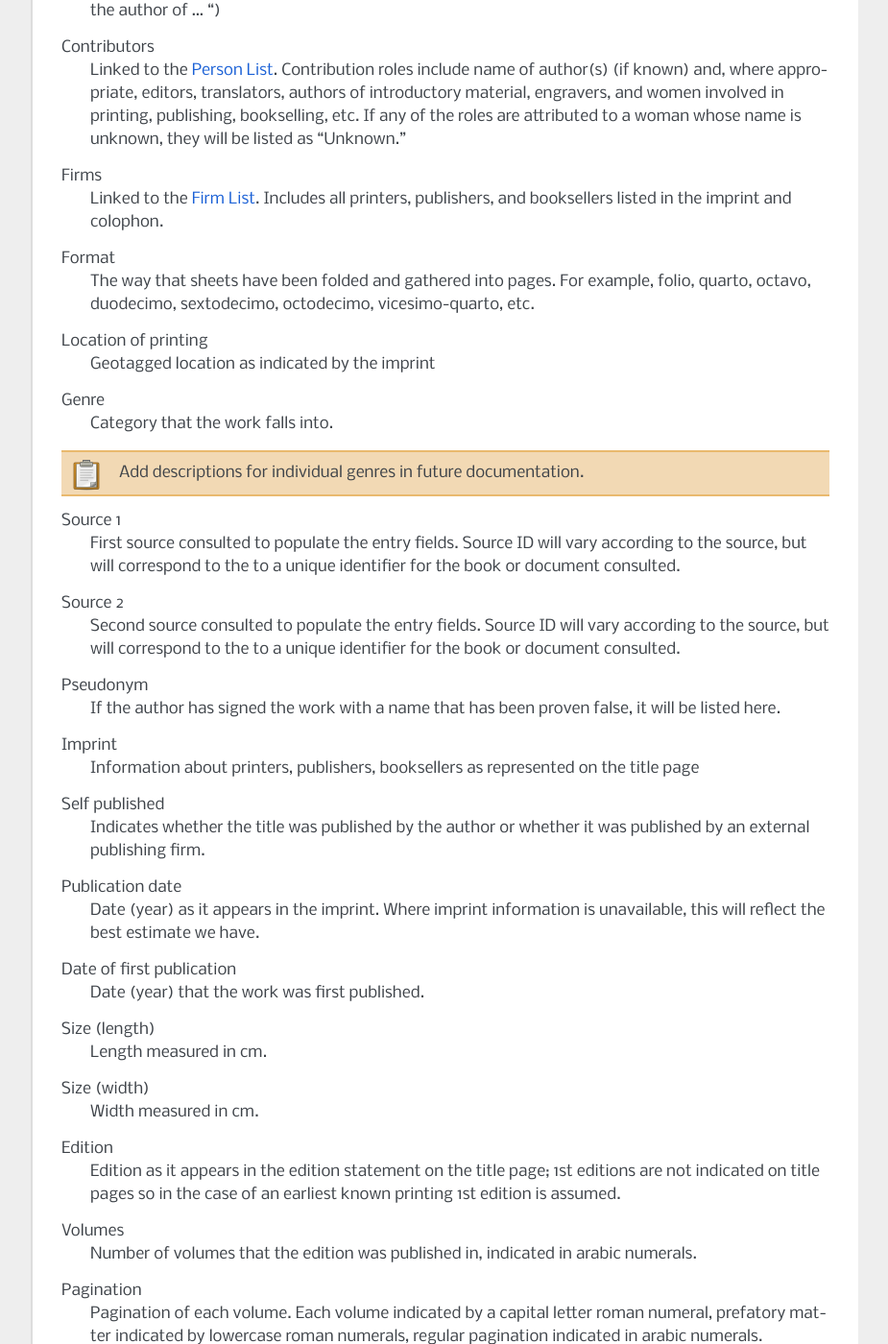
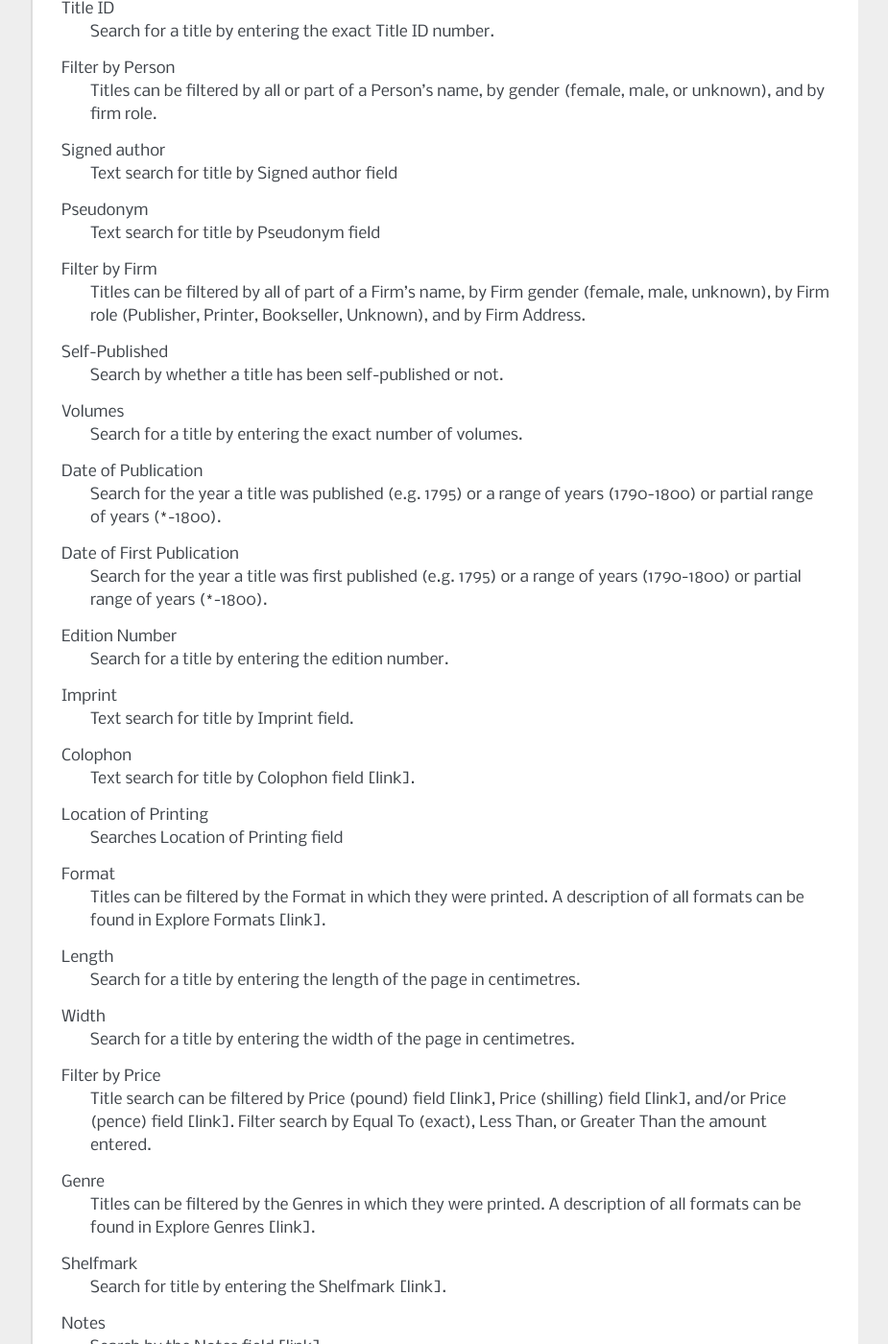
Before and after one commit to sfu-dhil/wphp-docs, a Sphinx documentation site: the page built from source/titles.rst, in a window 1280 px wide and 1400 px high, scrolled down 513 px. Shown: the whole window at 96% size, without its empty margins (198-1123 px from the left). Built offline with Sphinx 7.4.7, drawn with Linux system fonts in a browser that asks for light colours; some of the changed text lies outside the part shown.

Commit message:
Merging titles documentation from Google doc

```diff
--- a/source/titles.rst
+++ b/source/titles.rst
@@ -3,17 +3,150 @@
 Titles
 ======
 
-.. _title-list:
+.. _titles-explore-label:
 
-Title List
-----------
+Explore Titles
+--------------
 
-The title list contains all the title entries organized by ID. For each entry, the title list shows the :ref:`ID <title-field-id>`, :ref:`Title <title-field-title>`, Author, :ref:`Firms <firm-field-name>` :ref:`(City) <firm-field-city>`, :ref:`Date <title-field-publication-date>`, and :ref:`Edition <title-field-edition>`.
+Explore titles contains all the title entries organized by ID. For each title, the title list shows the Title ID, Title, Contributor (Roles), Firms (Firm Role), Date, and Edition.
 
-.. Include all links to fields
+.. _titles-search-label:
+
+Search Titles
+-------------
+
+The Title Search page defaults to a basic title search function with a Results Sorted By field and an Advanced Search button.
+
+
+.. _titles-search-title:
+
+Title
+  Text search for all or part of a title.
+
+.. _titles-search-results-sorted-by:
+
+Results Sorted By
+  Sort results alphabetically, by publication date, by first publication date, and by edition number.
+
+.. _titles-search-id:
+
+Title ID
+  Search for a title by entering the exact Title ID number.
+
+.. _titles-search-filter-person:
+
+Filter by Person
+  Titles can be filtered by all or part of a Person’s name, by gender (female, male, or unknown), and by firm role.
+
+.. _titles-search-signed-author:
+
+Signed author
+  Text search for title by Signed author field
+
+.. _titles-search-pseudonym:
+
+Pseudonym
+  Text search for title by Pseudonym field
+
+.. _titles-search-filter-firm:
+
+Filter by Firm
+  Titles can be filtered by all of part of a Firm’s name, by Firm gender (female, male, unknown), by Firm role (Publisher, Printer, Bookseller, Unknown), and by Firm Address.
+
+.. _titles-search-self-published:
+
+Self-Published
+	Search by whether a title has been self-published or not.
+
+.. _titles-search-volumes:
+
+Volumes
+	Search for a title by entering the exact number of volumes.
+
+.. _titles-search-date-of-publication:
+
+Date of Publication
+  Search for the year a title was published (e.g. 1795) or a range of years (1790-1800) or partial range of years (``*``-1800).
+
+.. _titles-search-date-of-first-publication:
+
+Date of First Publication
+  Search for the year a title was first published (e.g. 1795) or a range of years (1790-1800) or partial range of years (``*``-1800).
+
+.. _titles-search-edition-number:
+
+Edition Number
+  Search for a title by entering the edition number.
+
+.. _titles-search-imprint:
+
+Imprint
+  Text search for title by Imprint field.
+
+.. _titles-search-colophon:
+
+Colophon
+  Text search for title by Colophon field [link].
+
+.. _titles-search-location-of-printing:
+
+Location of Printing
+  Searches Location of Printing field
+
+.. _titles-search-format:
+
+Format
+  Titles can be filtered by the Format in which they were printed.  A description of all formats can be found in Explore Formats [link].
+
+.. _titles-search-length:
+
+Length
+  Search for a title by entering the length of the page in centimetres.
+
+.. _titles-search-width:
+
+Width
+  Search for a title by entering the width of the page in centimetres.
+
+.. _titles-search-filter-by-price:
+
+Filter by Price
+  Title search can be filtered by Price (pound) field [link], Price (shilling) field [link], and/or Price (pence) field [link]. Filter search by Equal To (exact), Less Than, or Greater Than the amount entered.
+
+.. _titles-search-genre:
+
+Genre
+  Titles can be filtered by the Genres in which they were printed.  A description of all formats can be found in Explore Genres [link].
+
+.. _titles-search-shelfmark:
+
+Shelfmark
+  Search for title by entering the Shelfmark [link].
+
+.. _titles-search-notes:
+
+Notes
+	Search by the Notes field [link].
+
+.. _titles-search-hand-verified:
+
+Hand-Verified
+  Title search can be filtered by titles which have been Hand-Verified [link] by clicking Yes, or not Hand-Verified by clicking No. The default setting of None removes the filter.
+
+.. _titles-search-verified:
+
+Verified
+  Title search can be filtered by titles which have been Verified [link] by clicking Yes, or not Verified by clicking No. The default setting of None removes the filter.
+
+.. _titles-search-attempted-verification:
+
+Attempted Verification
+  Title search can be filtered by texts which have had an Attempted Verification [link] by clicking Yes, or no attempted Verification by clicking No. The default setting of None removes the filter.
+
+Search results appear below the search fields. The search can be reset using the reset button. A list of the entries generated by the search can be exported using the export button. Results can be exported with MLA, Chicago, APA formatting or as a BibTex file. Search results include the Title ID, Title, Contributors (Role), Firms (Role), Date of Publication, Edition [all linked].
 
 Title fields
-^^^^^^^^^^^^
+------------
 
 .. _title-field-id:
 
@@ -25,92 +158,33 @@ Title ID
 Title
   Full title as it appears on the title page, including subtitle, signed author, and edition statement where applicable
 
+.. _title-field-contributors:
+
+Contributors
+  Linked to the :ref:`Person List <person-list>`. Contribution roles include name of author(s) (if known) and, where appropriate, editors, translators, authors of introductory material, engravers, and women involved in printing, publishing, bookselling, etc. If any of the roles are attributed to a woman whose name is unknown, they will be listed as “Unknown.”
+
 .. _title-field-signed-author:
 
 Signed author
   Author attribution as it appears on the title page or at the end of the preface. (Ex. “By a lady,” “By the author of . . . “)
 
-.. _title-field-contributors:
 
-Contributors
-  Linked to the :ref:`Person List <person-list>`. Contribution roles include name of author(s) (if known) and, where appropriate, editors, translators, authors of introductory material, engravers, and women involved in printing, publishing, bookselling, etc. If any of the roles are attributed to a woman whose name is unknown, they will be listed as “Unknown.”
+.. _title-field-pseudonym:
+
+Pseudonym
+  If the author has signed the work with a name that is false or made up.
 
 
 .. _title-field-firms:
 
 Firms
-  Linked to the :ref:`Firm List <firm-list>`. Includes all printers, publishers, and booksellers listed in the imprint and colophon.
+  Linked to the :ref:`Firms <firm-list>`. Includes all printers, publishers, and booksellers listed in the imprint and colophon.
 
-.. check list vs. table
-
-.. _title-field-format:
-
-Format
-  The way that sheets have been folded and gathered into pages. For example, folio, quarto, octavo, duodecimo, sextodecimo, octodecimo, vicesimo-quarto, etc.
-
-.. check formatting--sentence broken into paragraphs
-
-.. _title-field-location-of-printing:
-
-Location of printing
-  Geotagged location as indicated by the imprint
-
-.. _title-field-genre:
-
-Genre
-  Category that the work falls into.
-
-.. todo:: Add descriptions for individual genres in future documentation.
-
-.. _title-field-source-1:
-
-Source 1
-  First source consulted to populate the entry fields. Source ID will vary according to the source, but will correspond to the to a unique identifier for the book or document consulted.
-
-.. _title-field-source-2:
-
-Source 2
-  Second source consulted to populate the entry fields. Source ID will vary according to the source, but will correspond to the to a unique identifier for the book or document consulted.
-
-.. _title-field-pseudonym:
-
-Pseudonym
-  If the author has signed the work with a name that has been proven false, it will be listed here.
-
-.. _title-field-imprint:
-
-Imprint
-  Information about printers, publishers, booksellers as represented on the title page
 
 .. _title-field-self-published:
 
 Self published
   Indicates whether the title was published by the author or whether it was published by an external publishing firm.
-
-.. _title-field-publication-date:
-
-Publication date
-  Date (year) as it appears in the imprint. Where imprint information is unavailable, this will reflect the best estimate we have.
-
-.. _title-field-date-of-first-publication:
-
-Date of first publication
-  Date (year) that the work was first published.
-
-.. _title-field-size-length:
-
-Size (length)
-  Length measured in cm.
-
-.. _title-field-size-width:
-
-Size (width)
-  Width measured in cm.
-
-.. _title-field-edition:
-
-Edition
-  Edition as it appears in the edition statement on the title page; 1st editions are not indicated on title pages so in the case of an earliest known printing 1st edition is assumed.
 
 .. _title-field-volumes:
 
@@ -121,6 +195,59 @@ Volumes
 
 Pagination
   Pagination of each volume. Each volume indicated by a capital letter roman numeral, prefatory matter indicated by lowercase roman numerals, regular pagination indicated in arabic numerals.
+
+
+.. _title-field-date-of-publication:
+
+Date of Publication
+  Date (year) as it appears in the imprint. Where imprint information is unavailable, this will reflect the best estimate we have.
+
+.. _title-field-edition:
+
+Edition
+  Edition as it appears in the edition statement on the title page; 1st editions are not indicated on title pages so in the case of an earliest known printing 1st edition is assumed.
+
+.. _title-field-edition-number:
+
+Edition Number
+  Edition number translated into arabic numerals from the form as it appeared on the title page.
+
+
+.. _title-field-date-of-first-publication:
+
+Date of first publication
+  Date (year) that the work was first published.
+
+.. _title-field-imprint:
+
+Imprint
+  Information about printers, publishers, booksellers as represented on the title page
+
+.. _title-field-colophon:
+
+Colophon
+  Information, usually about the printer, including an address when provided, found at the front or the back of the book.
+
+.. _title-field-location-of-printing:
+
+Location of printing
+  City or town and country in which publication was printed. Selecting location will open the Geonames entry.
+
+.. _title-field-format:
+
+Format
+  The way that sheets have been folded and gathered into pages. Formats might include folio, quarto, octavo, duodecimo, sextodecimo, octodecimo, vicesimo-quarto. Selecting the format will open a page with description of format and list of titles published in that format.
+
+
+.. _title-field-length:
+
+Length
+  Length of page measured in cm.
+
+.. _title-field-size-width:
+
+Width
+  Width of page measured in cm.
 
 .. _title-field-price-pound:
 
@@ -142,70 +269,48 @@ Price (pence)
 Total price (in pence)
   Total price as listed on the title page or in catalogues and periodicals expressed in pence.
 
-.. _title-field-shelf-marks:
+.. _title-field-genre:
 
-Shelf marks
+Genre
+  Category into which the work falls. Descriptions of each genre in Explore Genres. Selecting the genre will open produce a list of all titles in that genre.
+
+.. _title-field-sources:
+
+Sources
+List of sources consulted to populate the entry fields. Sources include the source name and ID. The source ID will vary according to the source, but will correspond to a unique identifier for the source consulted. For descriptions of sources, see Explore Sources. Selecting the source name will open a page with information about that source and a list of titles that use that source. If the source ID is hyperlinked, selecting it will take you to the original source record.
+
+
+.. _title-field-shelfmarks:
+
+Shelfmarks
   Call numbers for location in various libraries.
-
-.. _title-field-hand-checked:
-
-Hand checked
-  Indicates that a physical copy of the text has been consulted.
-
-.. _title-field-final-check:
-
-Final check
-  Indicates that either two sources have been consulted or the text has been hand-checked.
 
 .. _title-field-notes:
 
 Notes
   Any important information that does not fit in the above fields will be indicated here, as well as links to sources that do not have a unique identifying number.
 
-.. _title-search-label:
+.. _title-field-hand-verified:
 
-Title Search
-------------
+Hand-verified
+  Indicates that a physical copy of the text has been consulted.
 
-The Title Search page defaults to a basic title search function with a custom search page available via the **options** button. It allows users to search for specific titles on fields associated with a title. Advanced title searches can also be filtered by 0 or more Person or Firm content-type searches.
+.. _title-field-attempted-verification:
 
-Title Search parameters
-^^^^^^^^^^^^^^^^^^^^^^^
+Attempted Verification
+  Indicates that an attempt has been made to identify sources but that only one source was found.
 
-Title
-  Text search for all or part of a title
+.. _title-field-verified:
 
-Publication Year
-  Search for year a title was published by a single year (e.g. :kbd:`1795`) or a range of years (:kbd:`1790-1800`) or partial range of years (:kbd:`*-1800`)
+Verified
+  Indicates that two or more sources have been found or that the work has been hand-verified. For a detailed description of the verification process, see Project Methodology - Titles.
 
-Printing Location
-  Searches :ref:`Location of Printing <title-field-location-of-printing>` field
+.. _title-field-bibliographic-entry:
 
-Format
-  Can filter search on 0 or more title :ref:`Format <title-field-format>`
+Bibliographic Entry
+  Provides citation format for that title information for the user in MLA, APA, Chicago/Turabian, and BibTex. Select tabs to change format.
 
-Genre
-  Can filter search 0 or more title :ref:`Genres <title-field-genre>`
+.. _title-field-suggestions-and-comments:
 
-Signed author
-  Text search for title by :ref:`Signed author <title-field-signed-author>` field
-
-Imprint
-  Text search for title by :ref:`Imprint <title-field-imprint>` field
-
-Pseudonym
-  Text search for title by :ref:`Pseudonym <title-field-pseudonym>` field
-
-Filter by Person
-  Title search can be filtered by 0 or more complete Person searches. Click the **add** button to include 1 or more complete person searches. They can be removed from the search with the **remove** button. For more information about the Person Search parameters, see :ref:`person-search-label`.
-
-Filter by Firm
-  Title search can be filtered by 0 or more complete Firm searches. Click the **add** button to include 1 or more complete firm searches. They can be removed from the search with the **remove** button. For more information about the Firm Search parameters, see :ref:`firm-search-label`.
-
-Order by
-  Choose how search results will be displayed: by title or publication date.
-
-Order direction
-  Choose whether search results will be displayed in ascending order (A to Z) or descending order (Z to A)
-
-Search results appear below the search fields. The search can be reset using the **reset** button. A list of the entries generated by the search can be exported using the **export** button. Results can be exported with MLA, Chicago, APA formatting or as a BibTex file.
+Suggestions and Comments
+  To make a suggestion or comment on a title entry, select Suggestions and Comments and fill out the form. Use this form to make suggested revisions or additions to the title record.
```
